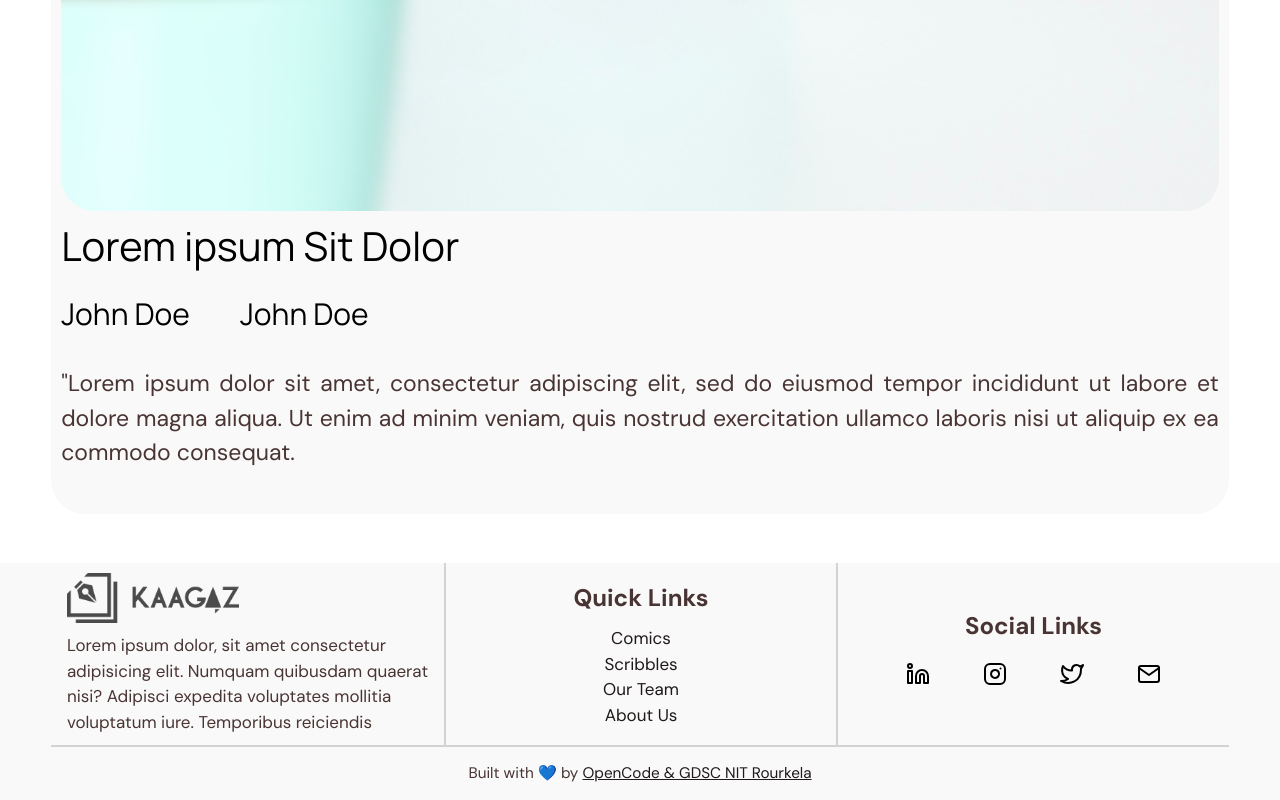
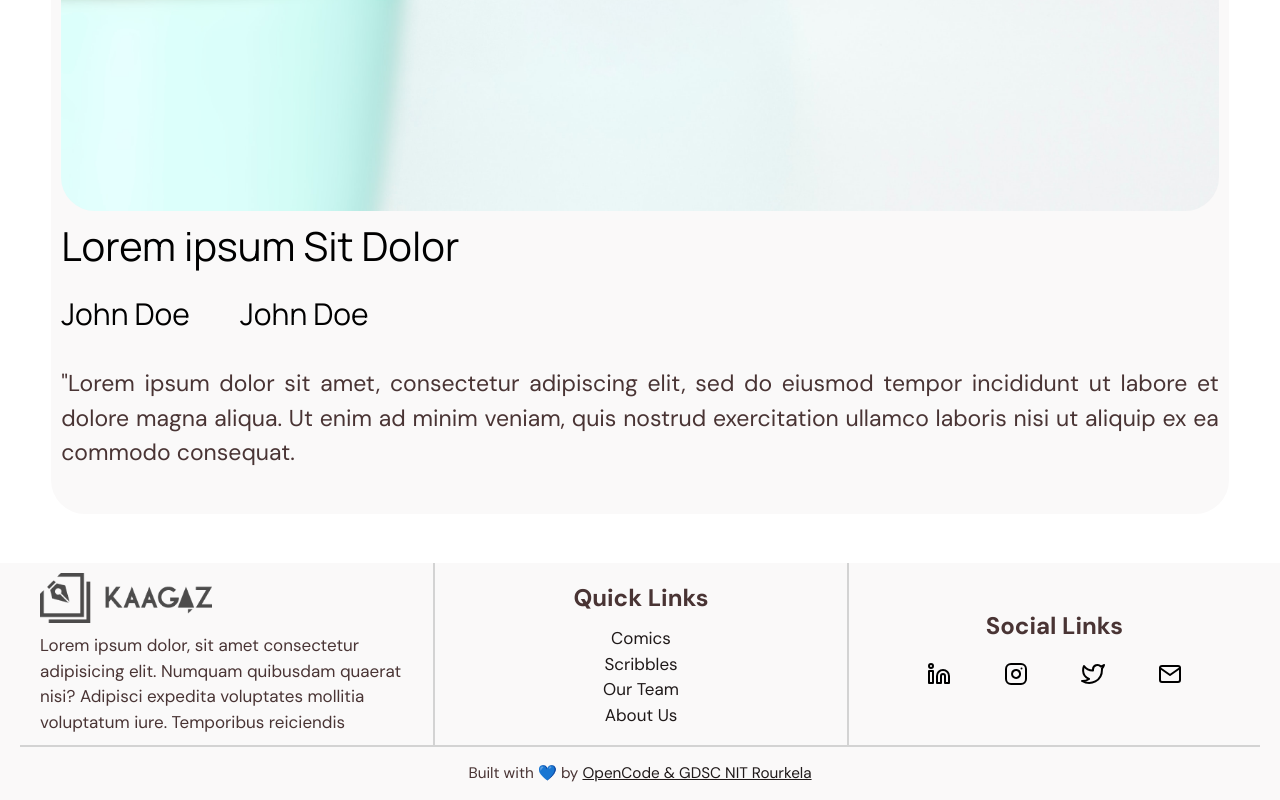
Before and after one commit to CIPHERTron/kaagaz, a Next.js app: page / in a window 1280 px wide. Shown: the part 6514-7314 px from the top of the page. Built offline with nearby package versions, Linux system fonts and the light colour scheme.

Commit message:
fix: footer width issue

```diff
--- a/components/footer.tsx
+++ b/components/footer.tsx
@@ -1,7 +1,6 @@
 import React from 'react';
-import { StyledFooterSection } from '../styles/footer.styles';
+import { StyledFooterSection, Container } from '../styles/footer.styles';
 import { Icons } from '.';
-import { Container } from './container';
 import { StyledLogo } from '../styles/nav.styles';
 
 const Footer = () => (
--- a/styles/footer.styles.ts
+++ b/styles/footer.styles.ts
@@ -1,6 +1,11 @@
 import styled from '@emotion/styled';
 import { css } from '@emotion/core';
 import { GitHub, Codepen, Twitter, Linkedin } from 'react-feather';
+
+export const Container = styled.div`
+  width: 100%;
+  padding: 0 20px;
+`;
 
 export const StyledFooterSection = styled.footer`
   .footer-box {
```
